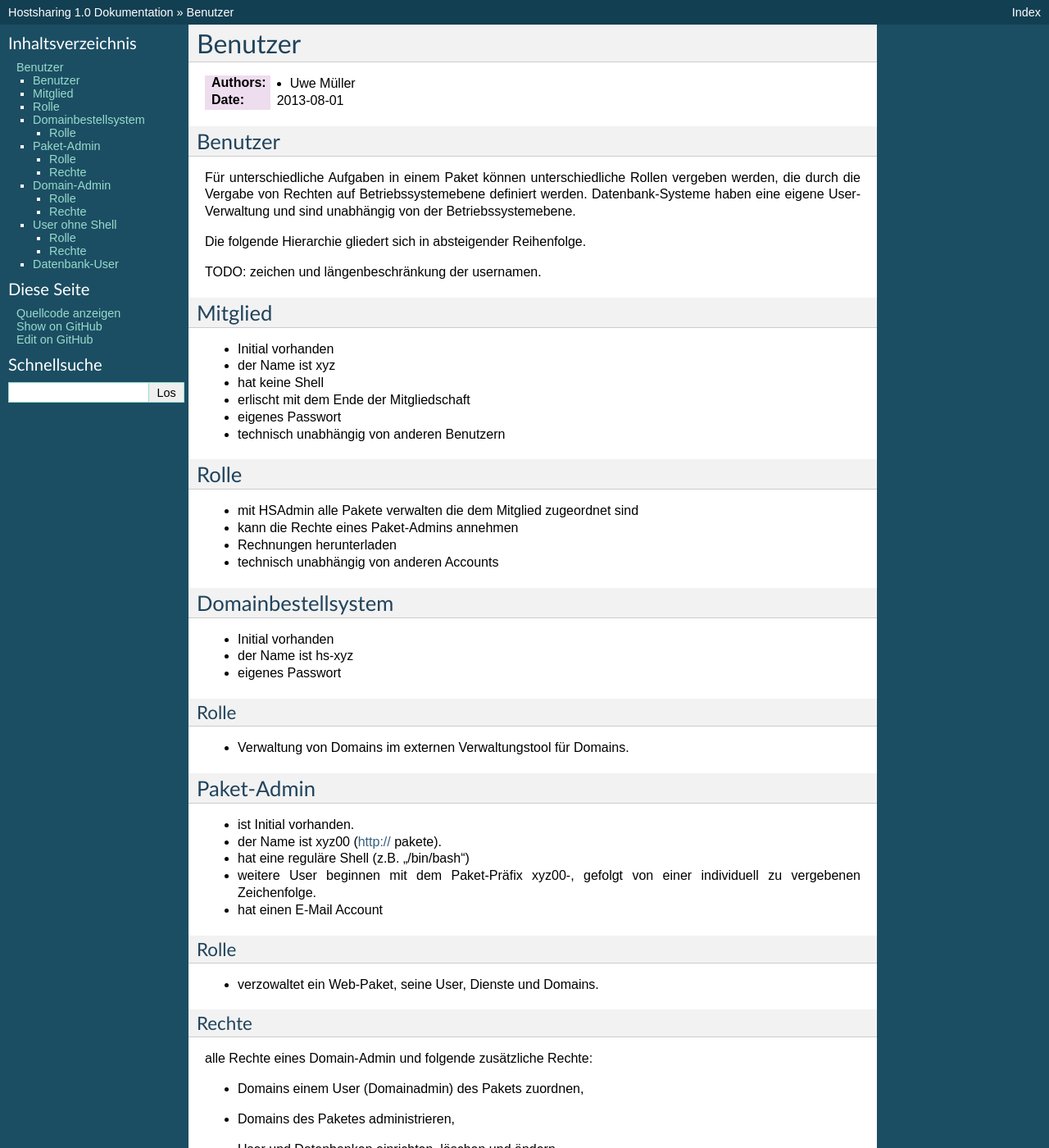
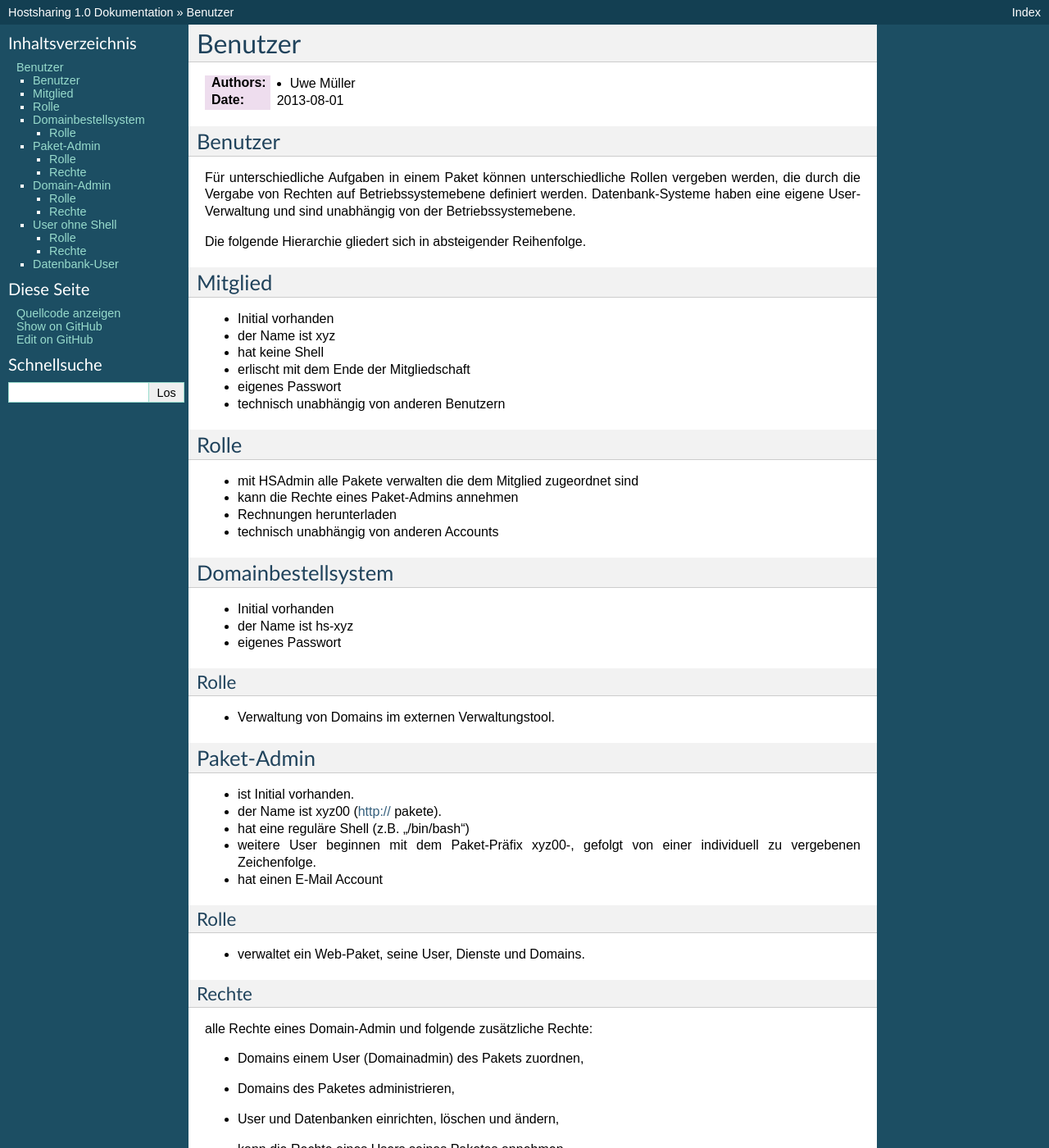
Before and after one commit to hostsharing/hs.docs.users, a Sphinx documentation site: the page built from source/benutzer.rst, in a window 1280 px wide and 1400 px high. Shown: the whole window at 82% size. Built offline with Sphinx 7.4.7, drawn with Linux system fonts in a browser that asks for light colours; pages that are not in the unit, such as notebooks, are missing from menus.

Commit message:
change typo

```diff
--- a/source/benutzer.rst
+++ b/source/benutzer.rst
@@ -15,8 +15,6 @@ Für unterschiedliche Aufgaben in einem Paket können unterschiedliche Rollen ve
 Datenbank-Systeme haben eine eigene User-Verwaltung und sind unabhängig von der Betriebssystemebene.
 
 Die folgende Hierarchie gliedert sich in absteigender Reihenfolge.
-
-TODO: zeichen und längenbeschränkung der usernamen.
 
 Mitglied
 ========
@@ -46,7 +44,7 @@ Domainbestellsystem
 Rolle
 -----
 
-- Verwaltung von Domains im externen Verwaltungstool für Domains.
+- Verwaltung von Domains im externen Verwaltungstool.
 
 Paket-Admin
 ===========
@@ -61,7 +59,7 @@ Paket-Admin
 Rolle
 -----
 
-- verzowaltet ein Web-Paket, seine User, Dienste und Domains.
+- verwaltet ein Web-Paket, seine User, Dienste und Domains.
 
 Rechte
 ------
```
